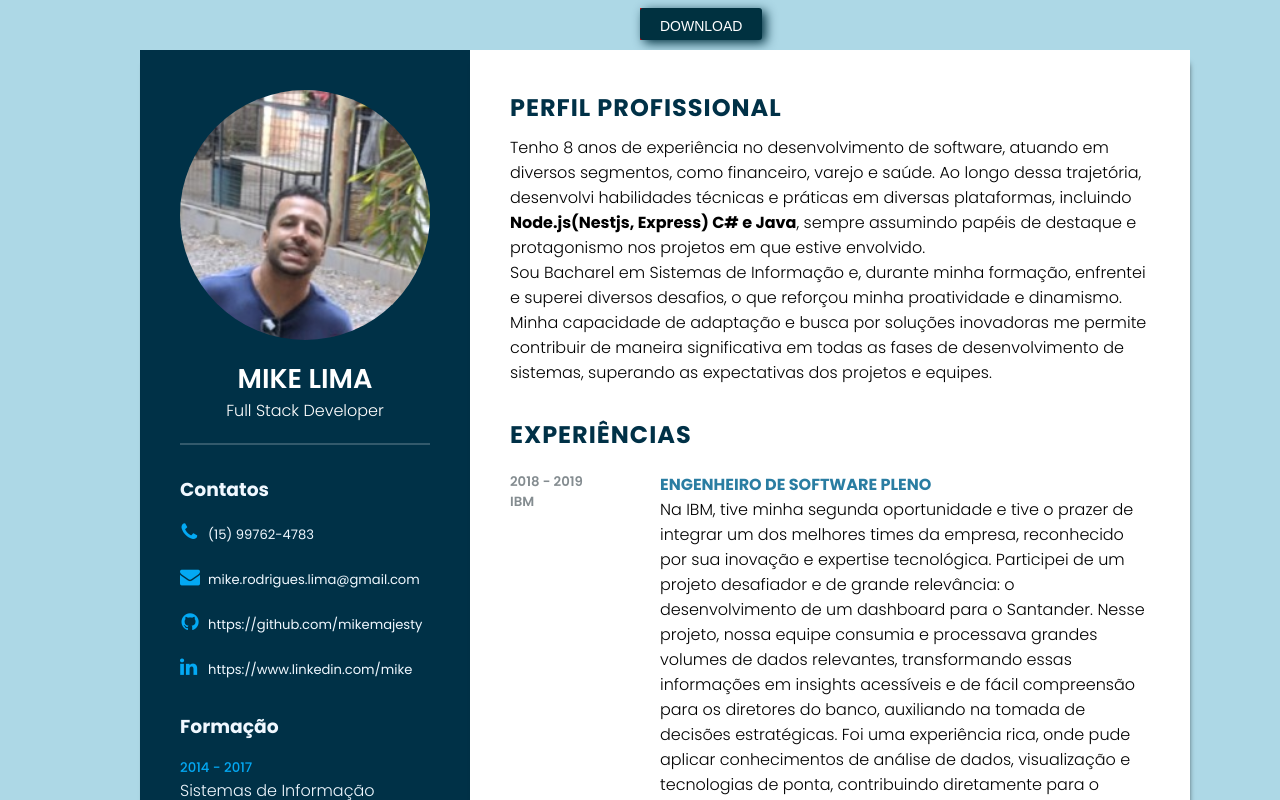
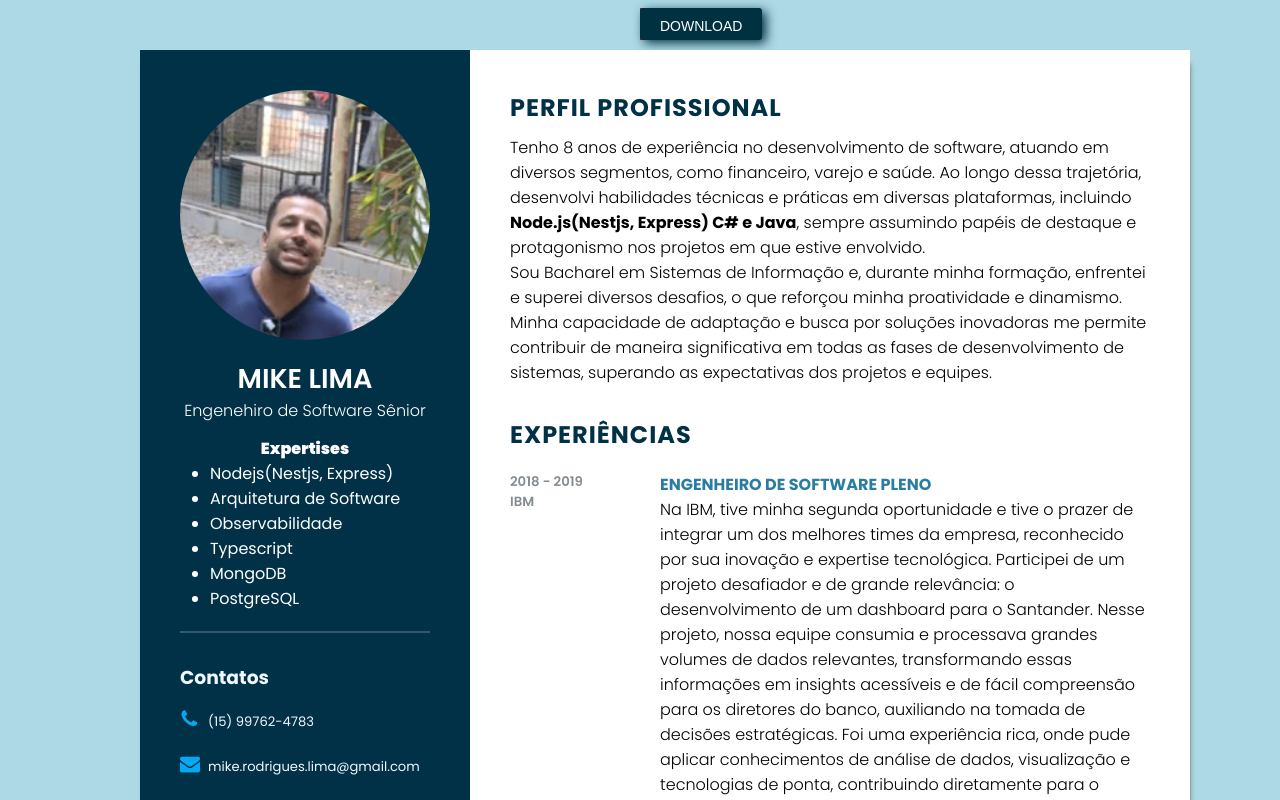
Before and after one commit to mikemajesty/myportifolio, a Vue app: page / in a window 1280 px wide. Shown: the top 800 px of the page. Built offline with nearby package versions, Linux system fonts and the light colour scheme.

Commit message:
add expertises

```diff
--- a/src/components/leftSide/ImgBox.vue
+++ b/src/components/leftSide/ImgBox.vue
@@ -3,7 +3,20 @@
     <img src="../../assets/img.jpeg">
   </div>
   <h2>Mike Lima</h2>
-  <span>Full Stack Developer</span>
+  <span>Engenehiro de Software Sênior</span>
+
+  <p class="expertises" >Expertises</p>
+
+<ul>
+  <li>Nodejs(Nestjs, Express)</li>
+  <li>Arquitetura de Software</li>
+  <li>Observabilidade</li>
+  <li>Typescript</li>
+  <li>MongoDB</li>
+  <li>PostgreSQL</li>
+</ul>
+
+
 </template>
 
 <script>
@@ -30,6 +43,15 @@ img {
   height: 100%;
   object-fit: cover;
 }
+li {
+  color: white;
+}
+.expertises
+{
+  color: white;
+  padding-top: 5%;
+  font-weight: 1000;
+}
 
 h2 {
   color: white;
```
